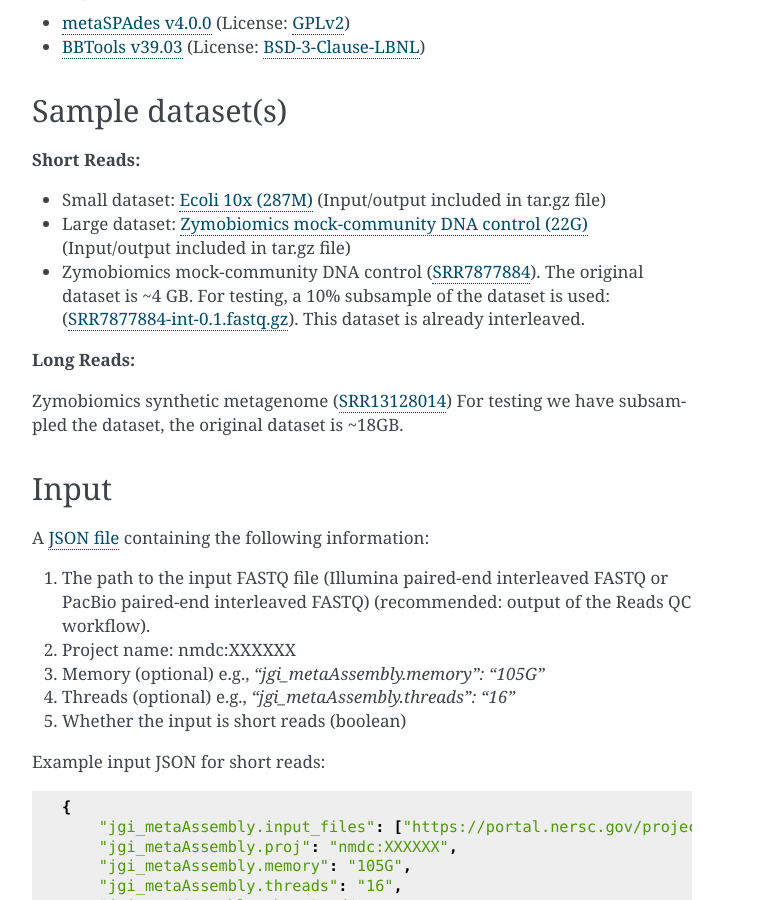
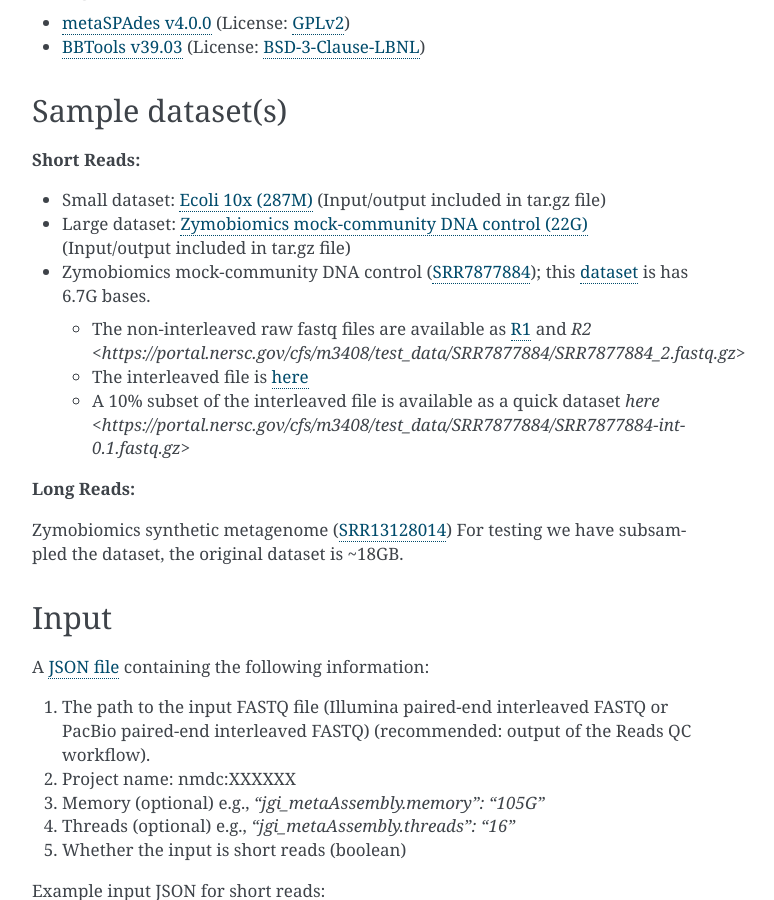
Before and after one commit to microbiomedata/metaAssembly, a Sphinx documentation site: the page built from docs/index.rst, in a window 1280 px wide and 900 px high, scrolled down 3127 px. Shown: the whole window, without its empty margins (388-1162 px from the left). Built offline with Sphinx 7.4.7, drawn with Linux system fonts in a browser that asks for light colours.

Commit message:
update test data links

```diff
--- a/docs/index.rst
+++ b/docs/index.rst
@@ -90,12 +90,18 @@ Sample dataset(s)
 **Short Reads:**
 
 - Small dataset: `Ecoli 10x (287M) <https://portal.nersc.gov/cfs/m3408/test_data/metaAssembly_small_test_data.tgz>`_ (Input/output included in tar.gz file)
+
 - Large dataset: `Zymobiomics mock-community DNA control (22G) <https://portal.nersc.gov/cfs/m3408/test_data/metaAssembly_large_test_data.tgz>`_ (Input/output included in tar.gz file)
-- Zymobiomics mock-community DNA control (`SRR7877884 <https://www.ebi.ac.uk/ena/browser/view/SRR7877884>`_). The original dataset is ~4 GB. For testing, a 10% subsample of the dataset is used: (`SRR7877884-int-0.1.fastq.gz <https://portal.nersc.gov/cfs/m3408/test_data/SRR7877884-int-0.1.fastq.gz>`_). This dataset is already interleaved.
+
+- Zymobiomics mock-community DNA control (`SRR7877884 <https://www.ncbi.nlm.nih.gov/sra/SRX4716743>`_); this `dataset <https://portal.nersc.gov/cfs/m3408/test_data/SRR7877884/>`_ is has 6.7G bases.
+
+  - The non-interleaved raw fastq files are available as `R1 <https://portal.nersc.gov/cfs/m3408/test_data/SRR7877884/SRR7877884_1.fastq.gz>`_ and `R2 <https://portal.nersc.gov/cfs/m3408/test_data/SRR7877884/SRR7877884_2.fastq.gz>`
+  - The interleaved file is `here <https://portal.nersc.gov/cfs/m3408/test_data/SRR7877884/SRR7877884-int.fastq.gz>`_
+  - A 10% subset of the interleaved file is available as a quick dataset `here <https://portal.nersc.gov/cfs/m3408/test_data/SRR7877884/SRR7877884-int-0.1.fastq.gz>`
 
 **Long Reads:**
 
-Zymobiomics synthetic metagenome (`SRR13128014 <https://portal.nersc.gov/project/m3408//test_data/SRR13128014.pacbio.subsample.ccs.fastq.gz>`_) For testing we have subsampled the dataset, the original dataset is ~18GB.
+Zymobiomics synthetic metagenome (`SRR13128014 <https://portal.nersc.gov/cfs/m3408/test_data/SRR13128014.pacbio.subsample.ccs.fastq.gz>`_) For testing we have subsampled the dataset, the original dataset is ~18GB.
 
 
 Input
```
